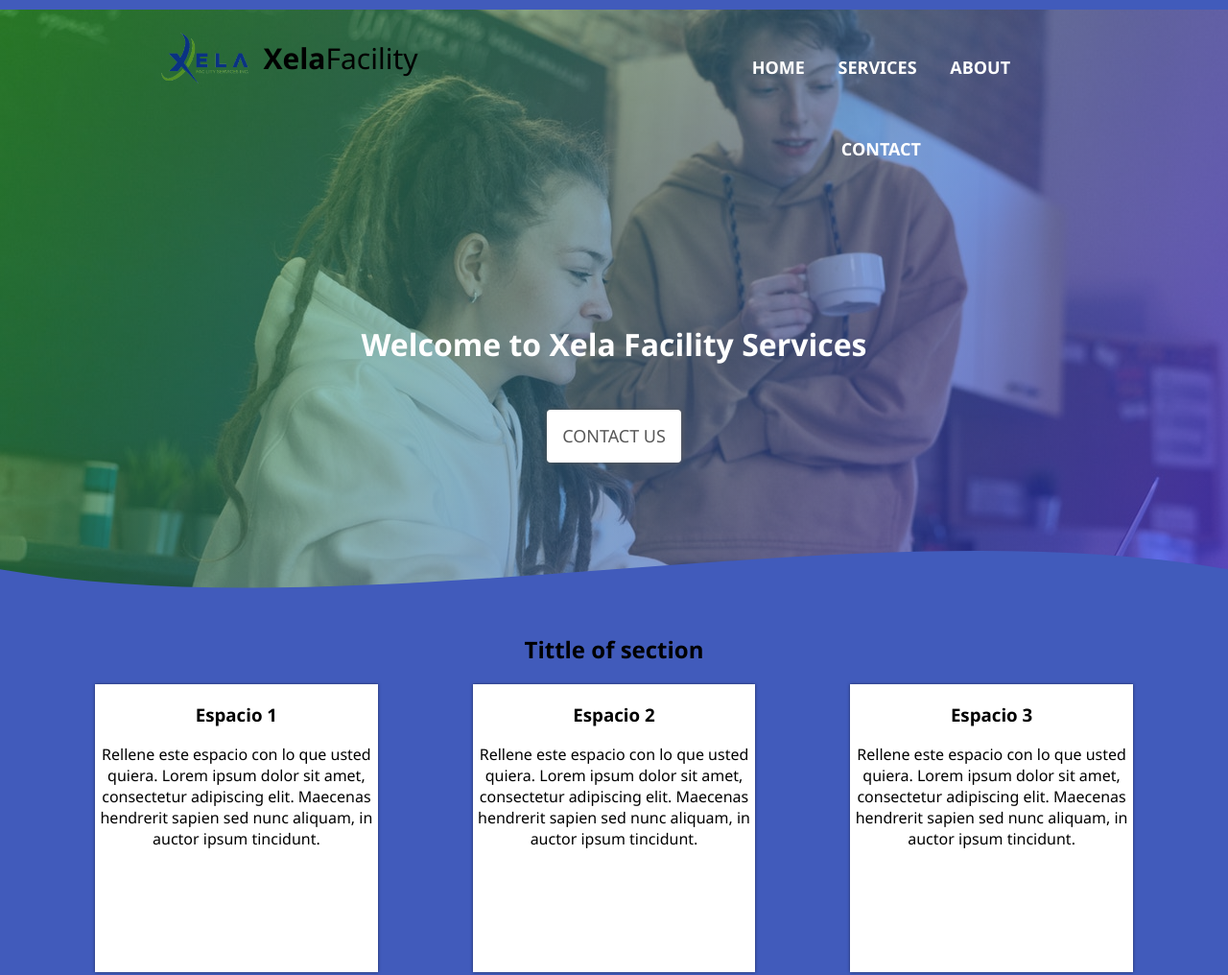
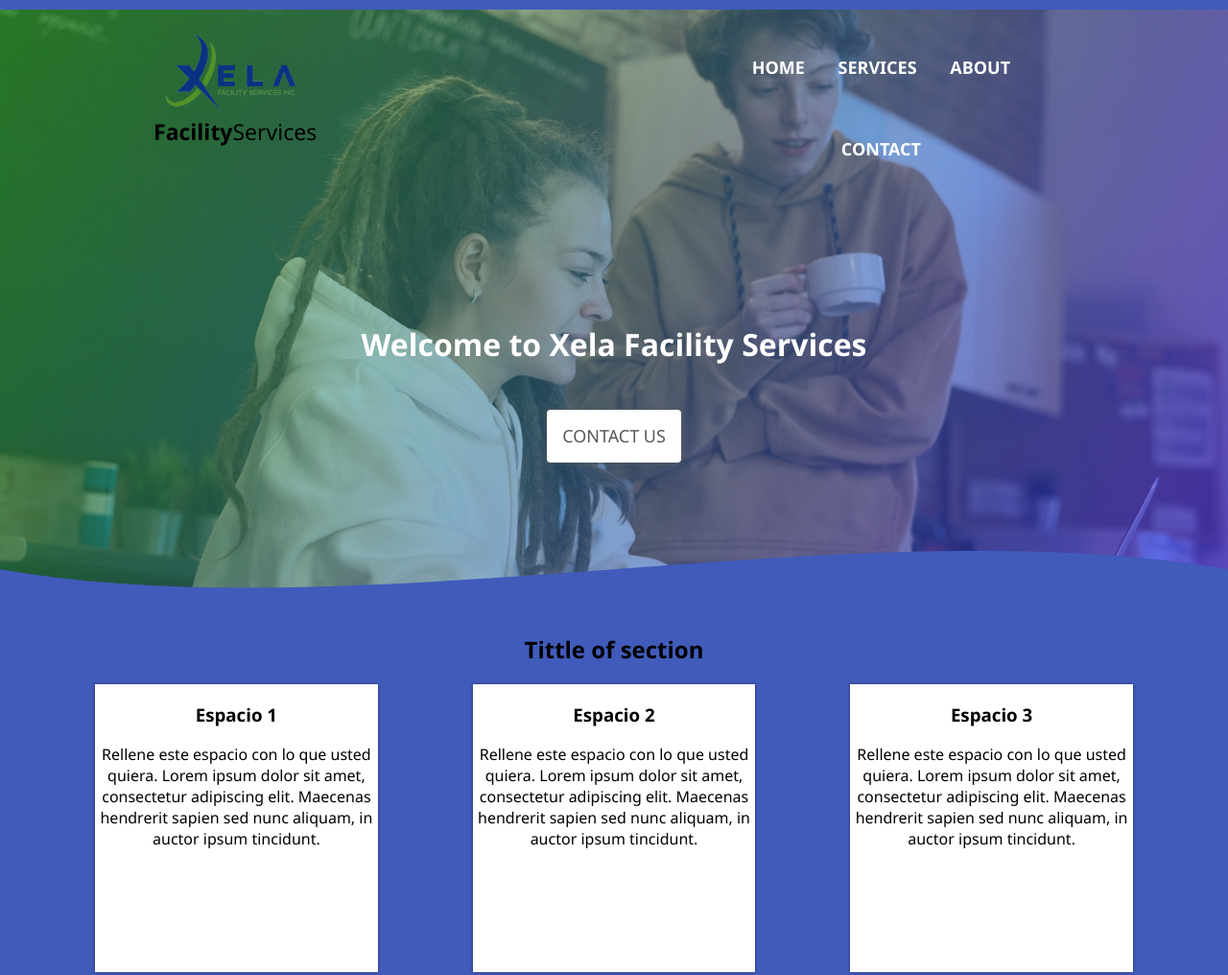
Before and after one commit to JoseGrn/Xela-Facility, a plain HTML site: page index.html in a window 1280 px wide. Shown: the top 1016 px of the page at 96% size. Drawn offline with Linux system fonts and the light colour scheme.

Commit message:
changes in logo

```diff
--- a/assets/CSS/styles.css
+++ b/assets/CSS/styles.css
@@ -66,7 +66,6 @@ body {
 
 #logo {
     width: 30%;
-    font-size: 30px;
     float: left;
     margin-top: 30px;
 }
@@ -74,15 +73,17 @@ body {
 #logo img {
     display: block;
     float: left;
-    height: 60px;
+    height: 90px;
     margin-top: -9px;
     margin-right: 7px;
+    padding-right: 150px;
 }
 
 #brand {
     display: block;
     margin: 0px;
     float: left;
+    font-size: 23px;
 }
 
 .center {
--- a/index.html
+++ b/index.html
@@ -13,9 +13,9 @@
                 <!--LOGO-->
                     <div id="logo">
                         <img src="assets/images/Logo w o bg.png" class="app-logo" alt="Logotipo"/>
-                        <span id="brand">
-                            <strong>Xela</strong>Facility
-                        </span>
+                        <p id="brand">
+                            <strong>Facility</strong>Services
+                        </p>
                     </div>
 
                 <!--MENU-->
```
